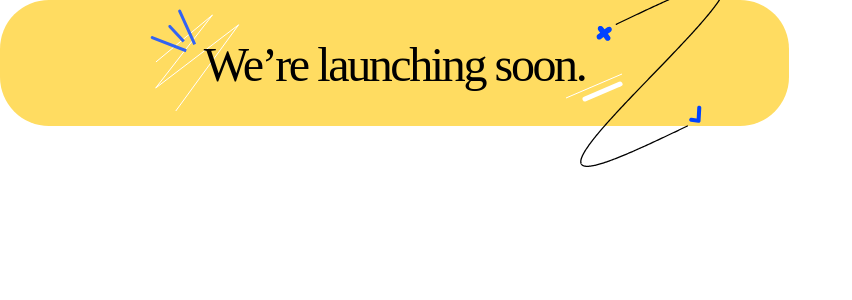
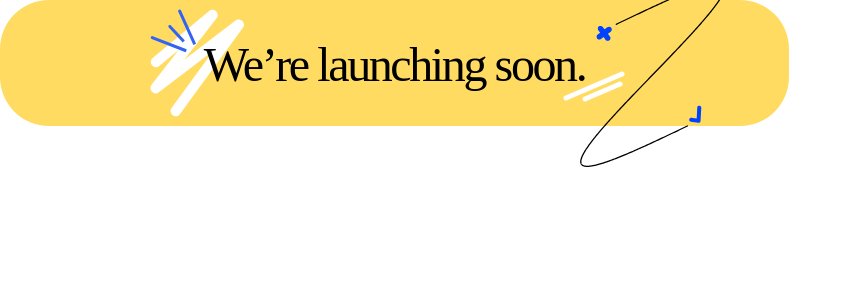
Before and after one commit to sj10111/reqo-launch-stack, a Next.js app: page /components/StatusBar in a window 1280 px wide. Shown: the top 300 px of the page, without its empty margins (0-852 px from the left). Built offline with nearby package versions, Linux system fonts and the light colour scheme; a web font is replaced by a local one.

Commit message:
fixed css rules v2

```diff
--- a/pages/components/StatusBar.js
+++ b/pages/components/StatusBar.js
@@ -44,9 +44,9 @@ function StatusBar() {
           <motion.path
             d="M5.96631 52.9586L62.4753 6.00775L5.6717 79.0342L88.6706 15.7612L25.7733 101.991"
             stroke="white"
-            stroke-width="10.4146"
-            stroke-linecap="round"
-            stroke-linejoin="round"
+            strokeWidth="10.4146"
+            strokeLinecap="round"
+            strokeLinejoin="round"
             initial={{pathLength:0,opacity:0}}
             animate={{pathLength:1,opacity:1}}
             transition={{duration:1,delay:2}}
@@ -69,9 +69,9 @@ function StatusBar() {
           <motion.path
             d="M59 3L3 27"
             stroke="white"
-            stroke-width="5"
-            stroke-linecap="round"
-            stroke-linejoin="round"
+            strokeWidth="5"
+            strokeLinecap="round"
+            strokeLinejoin="round"
             initial={{pathLength:0,opacity:0}}
             animate={{pathLength:1,opacity:1}}
             transition={{duration:1,delay:2}}
@@ -79,9 +79,9 @@ function StatusBar() {
           <path
             d="M57 13L22 28"
             stroke="white"
-            stroke-width="5"
-            stroke-linecap="round"
-            stroke-linejoin="round"
+            strokeWidth="5"
+            strokeLinecap="round"
+            strokeLinejoin="round"
             initial={{pathLength:0,opacity:0}}
             animate={{pathLength:1,opacity:1}}
             transition={{duration:1,delay:2}}
```
